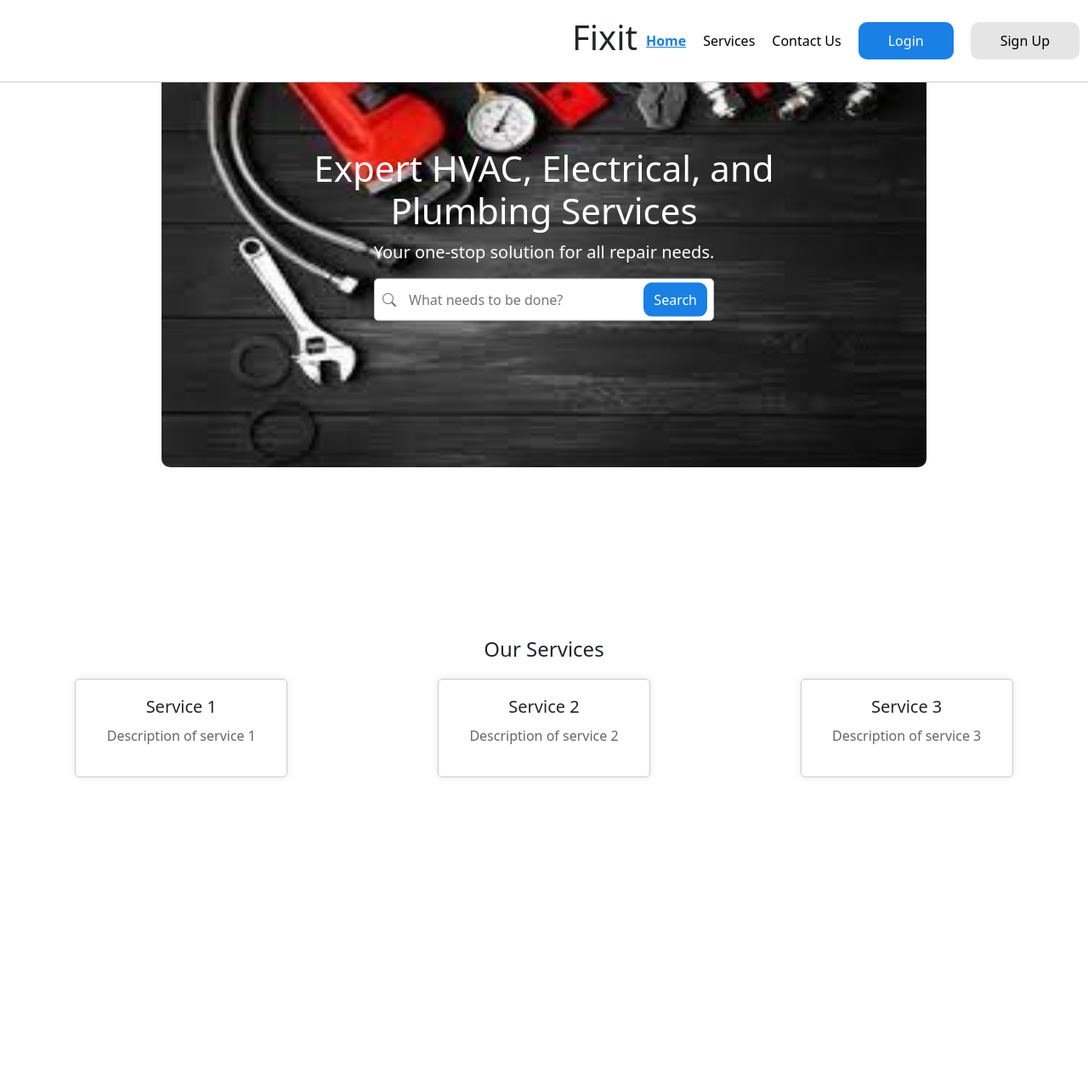
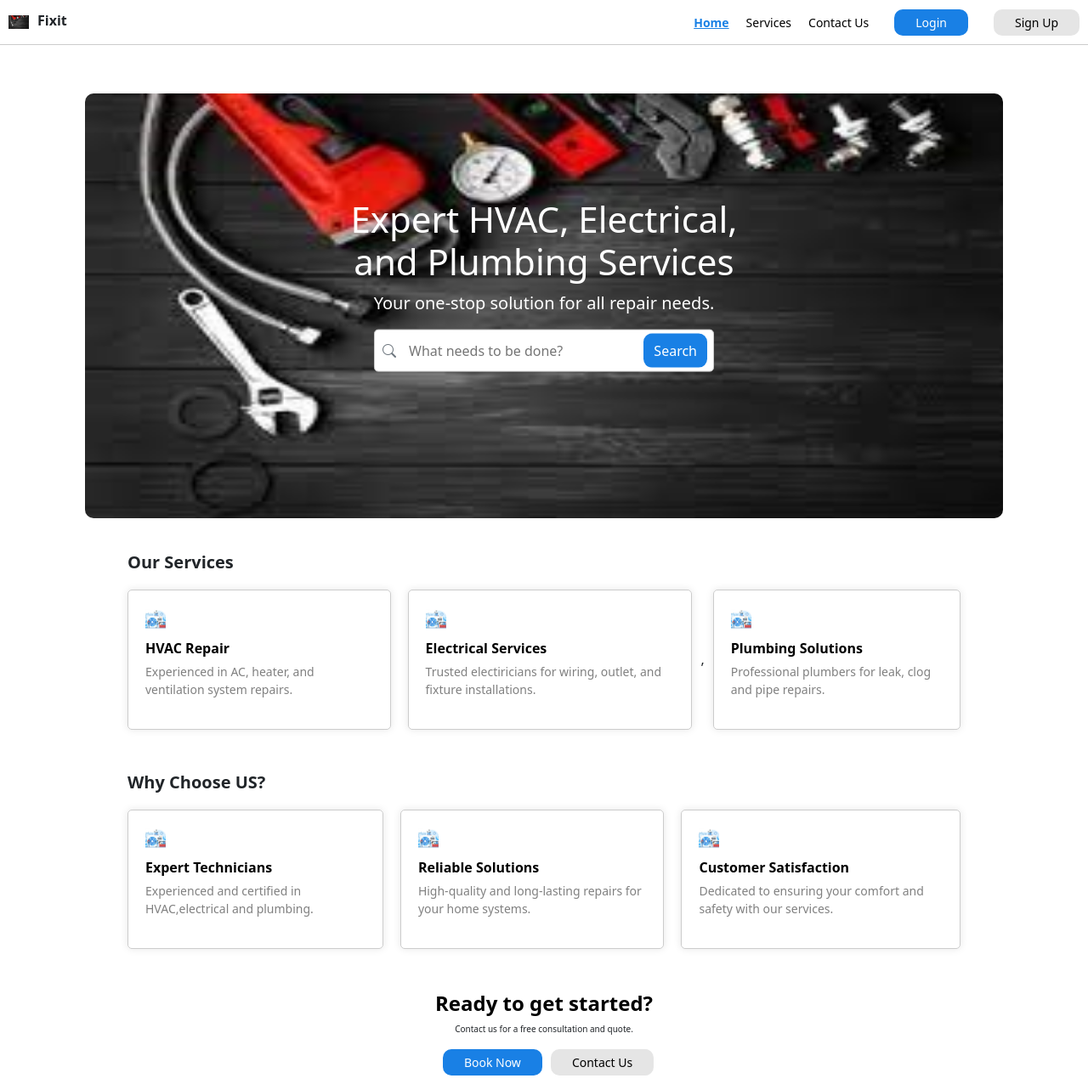
Before and after one commit to rajarajeswari10/TaskSchedulerApp, a React (Create React App) app in the folder frontend/: page / in a window 1280 px wide. Shown: the whole page at 85% size. Before the commit the page ends 955 px from the top, so only its background shows below. Built offline with nearby package versions, Linux system fonts and the light colour scheme.

Commit message:
Modfied-homepage
Added card component and formfield component and modified homepage

```diff
--- /dev/null
+++ b/frontend/src/components/auth/Card.jsx
@@ -0,0 +1,20 @@
+import React from 'react';
+
+const Card = (props) => {
+ const { icon,title, content } = props;
+
+ return (
+    <div className='homecard'>
+      <div className="card-content">
+        <div className="card-icon">
+            <img src={icon} alt="card image" style={{ width: '24px', height: '24px', objectFit: 'cover' }}/>
+        </div>
+        <p id='title-style'>{title}</p>
+        <p id='content-style'>{content}</p>
+
+      </div>
+    </div>
+ );
+}
+
+export default Card;
--- /dev/null
+++ b/frontend/src/components/auth/Forminput.jsx
@@ -0,0 +1,25 @@
+import React, { useState } from 'react';
+
+const FormInput = ({ type, name, placeholder, required, pattern, title, id }) => {
+ const [value, setValue] = useState('');
+
+ const handleChange = (e) => {
+    setValue(e.target.value);
+ };
+
+ return (
+    <input
+      type={type}
+      name={name}
+      id={id} // Use the id prop here
+      placeholder={placeholder}
+      required={required}
+      value={value}
+      onChange={handleChange}
+      pattern={pattern}
+      title={title}
+    />
+ );
+};
+
+export default FormInput;
--- a/frontend/src/components/auth/Home.jsx
+++ b/frontend/src/components/auth/Home.jsx
@@ -1,25 +1,34 @@
-import React, { useState, useEffect } from 'react';
+import React, { useState, useEffect , } from 'react';
 import { Link } from 'react-router-dom';
 import './../../styles/Home.css';
 import homepicture from './homepicture.jpeg';
+import hvacicon from './hvac.jpg';
+import Card from './Card';
 
 export default function Home() {
     const [activeSection, setActiveSection] = useState('home');
 
     useEffect(() => {
         const handleScroll = () => {
-            const scrollPosition = window.scrollY;
-            const section1 = document.getElementById('section1').offsetTop;
-            const section2 = document.getElementById('section2').offsetTop;
-            const section3 = document.getElementById('section3').offsetTop;
+            setActiveSection((previousActiveSection) => {
+                const scrollPosition = window.scrollY;
+                const section1 = document.getElementById('section1');
+                const section2 = document.getElementById('section2');
+                const section3 = document.getElementById('section3');
 
-            if (scrollPosition >= section1 && scrollPosition < section2) {
-                setActiveSection('section1');
-            } else if (scrollPosition >= section2 && scrollPosition < section3) {
-                setActiveSection('section2');
-            } else if (scrollPosition >= section3) {
-                setActiveSection('section3');
-            }
+                const section1Height = section1.offsetHeight;
+                const section2Height = section2.offsetHeight;
+                const section3Height = section3.offsetHeight;
+
+                if (scrollPosition >= section1.offsetTop && scrollPosition < section1.offsetTop + section1Height) {
+                    return 'section1';
+                } else if (scrollPosition >= section2.offsetTop && scrollPosition < section2.offsetTop + section2Height) {
+                    return 'section2';
+                } else if (scrollPosition >= section3.offsetTop && scrollPosition < section3.offsetTop + section3Height) {
+                    return 'section3';
+                }
+                return previousActiveSection;
+            });
         };
 
         window.addEventListener('scroll', handleScroll);
@@ -28,10 +37,15 @@ export default function Home() {
         };
     }, []);
 
+
     return (
-        <div>
+        <div >
             <div className='nav-container'>
-                <h1>Fixit</h1>
+                <div className="left-section">
+                <img src={homepicture} alt="card image"  />
+                <h2>Fixit</h2>
+                </div>
+                <div className="right-section">
                 <nav>
                     <a href="#section1" className={activeSection === 'section1' ? 'active' : ''}>Home</a>
                     <a href="#section2" className={activeSection === 'section2' ? 'active' : ''}>Services</a>
@@ -39,7 +53,9 @@ export default function Home() {
                     <Link to="/Login"><button className="login-btn">Login</button></Link>
                     <Link to="/Signup"><button className="signup-btn">Sign Up</button></Link>
                 </nav>
+                </div>
             </div>
+            <div className="home">
             <section id="section1">
                 <div className="image-container">
                     <img src={homepicture} alt="Image Description" className="background-image" />
@@ -57,31 +73,40 @@ export default function Home() {
 
             <section id="section2">
                 {/* Content for the Services section */}
-                <div className="services-container">
-                <h2>Our Services</h2>
+                <div className="whyus">
+                <h3>Our Services</h3>
                 <div className="card-container">
-                    {/* Card 1 */}
-                    <div className="card">
-                        <h3>Service 1</h3>
-                        <p>Description of service 1</p>
-                    </div>
-                    {/* Card 2 */}
-                    <div className="card">
-                        <h3>Service 2</h3>
-                        <p>Description of service 2</p>
-                    </div>
-                    {/* Card 3 */}
-                    <div className="card">
-                        <h3>Service 3</h3>
-                        <p>Description of service 3</p>
-                    </div>
+                <Card icon={hvacicon} title = "HVAC Repair" content="Experienced in AC, heater, and ventilation system repairs."/>
+                   <Card icon={hvacicon} title = "Electrical Services" content="Trusted electiricians for wiring, outlet, and fixture installations."/>,
+                   <Card icon={hvacicon} title = "Plumbing Solutions" content="Professional plumbers for leak, clog and pipe repairs."/>
                 </div>
             </div>
             </section>
 
             <section id="section3">
+                {/* <div className='services-container'> */}
+                <div className="whyus">
+                    <h3>Why Choose US?</h3>
+                <div className='card-container'>
+                   <Card icon={hvacicon} title = "Expert Technicians" content="Experienced and certified in HVAC,electrical and plumbing."/>
+                   <Card icon={hvacicon} title = "Reliable Solutions" content="High-quality and long-lasting repairs for your home systems."/>
+                   <Card icon={hvacicon} title = "Customer Satisfaction" content="Dedicated to ensuring your comfort and safety with our services."/>
+
+                </div>
+                </div>
 
             </section>
+            <div className="home-footer">
+                <h4 id="ready-text">Ready to get started?</h4>
+                <p id="ready-desc">
+                    Contact us for a free consultation and quote.
+                </p>
+                <div className="contact-us-btn">
+                <Link to="/Login"><button className="login-btn">Book Now</button></Link>
+                    <Link to="/Signup"><button className="signup-btn">Contact Us</button></Link>
+                </div>
+            </div>
+            </div>
         </div>
     );
 }
--- a/frontend/src/components/auth/Signup.jsx
+++ b/frontend/src/components/auth/Signup.jsx
@@ -1,5 +1,6 @@
 import { Link } from "react-router-dom";
 import React, { useState } from 'react';
+import FormInput from "./Forminput";
 //import axios from "axios";
 
 export default function Signup() {
@@ -54,12 +55,74 @@ const handleConfirmPasswordChange = (value) => {
       <div className="form">
         <div className="register">
         <form onSubmit={registration}>
-              <input type="email" id="email" placeholder="Enter Email" required value={email} onChange={(e) => handleEmailChange(e.target.value)} pattern="[a-z0-9._%+-]+@[a-z0-9.-]+\.[a-z]{2,}$" title="Enter valid email" /><br /><br />
-              <input type="text" id="firstname" placeholder="Enter First Name" required value={firstName} onChange={(e) =>  handleFirstnameChange(e.target.value)} pattern='^[A-za-z]+$' title="Enter only alphabets" /><br /><br />
-              <input type="text" id="lastname" placeholder="Enter Last Name" required value={lastName} onChange={(e) =>  handleLastnameChange(e.target.value)} pattern='^[A-za-z]+$' title="Enter only alphabets" /><br /><br />
-              <input type="text" id="mobileNumber" placeholder="Enter Mobilenumber" required value={mobileNumber} onChange={(e) => handleMobileChange(e.target.value)} pattern="^(?:(?:\+|0{0,2})91(\s*[\-]\s*)?|[0]?)?[6789]\d{9}$" title="Enter valid phone number"/><br /><br />
-              <input type="password" id="password" placeholder="Password" value={password} onChange={(e) => handlePasswordChange(e.target.value)} pattern="(?=.*\d)(?=.*[a-z])(?=.*[A-Z]).{8,}" title="Must contain at least one number and one uppercase and lowercase letter, and at least 8 or more characters" required /><br /><br />
-             <input type="password" id="confirmPassword" placeholder="Confirm Password" onChange={(e) => handleConfirmPasswordChange(e.target.value)} required /><br /><br />
+          <FormInput
+          type='email'
+          placeholder='Enter Email'
+          required
+          pattern='[a-z0-9._%+-]+@[a-z0-9.-]+\.[a-z]{2,}$'
+          title="Enter valid email"
+          id='email'
+          value={email}
+          onChange ={(e) => handleEmailChange(e.target.value)}
+          />
+          <br /> <br />
+          <FormInput
+          type='text'
+          placeholder='Enter First Name'
+          required
+          pattern='^[A-za-z]+$'
+          title="Enter only alphabets"
+          id='firstname'
+          onChange={(e) =>  handleFirstnameChange(e.target.value)}
+          value={firstName}
+          />
+          <br /> <br />
+
+          <FormInput
+          type='text'
+          placeholder='Enter Last Name'
+          required
+          pattern='^[A-za-z]+$'
+          title="Enter only alphabets"
+          id='lasttname'
+          onChange={(e) =>  handleFirstnameChange(e.target.value)}
+          value={lastName}
+          />
+          <br /> <br />
+
+          <FormInput
+          type='text'
+          placeholder='Enter Mobile Number'
+          required
+          pattern='^[A-za-z]+$'
+          title="Enter valid phone number"
+          id='mobileNumber'
+          onChange={(e) => handleMobileChange(e.target.value)}
+          value={mobileNumber}
+          />
+          <br /> <br />
+
+
+
+          <FormInput
+          type='password'
+          placeholder='Password'
+          required
+          pattern='(?=.*\d)(?=.*[a-z])(?=.*[A-Z]).{8,}'
+          title="Must contain at least one number and one uppercase and lowercase letter, and at least 8 or more characters."
+          id='password'
+          onChange={(e) => handlePasswordChange(e.target.value)}
+          />
+          <br /> <br />
+
+          <FormInput
+          type='password'
+          placeholder='Confirm password'
+          required
+          id='confirmPassword'
+          onChange={(e) => handleConfirmPasswordChange(e.target.value)}
+          />
+          <br /> <br />
             <button type="submit" id="submitButton"> Register </button>
           </form>
         </div>
--- a/frontend/src/styles/Home.css
+++ b/frontend/src/styles/Home.css
@@ -1,8 +1,8 @@
 .nav-container  {
     display: flex;
-    justify-content: flex-end;
+    justify-content: space-between;
     align-items: center;
-    padding: 20px 0px;
+    padding: 10px 0px;
     border-bottom: 1px solid #ccc;
     width: 100%;
     position: fixed;
@@ -10,28 +10,62 @@
     background-color: #fff;
 }
 
-.nav-container  a {
+.left-section {
+    display: flex;
+    align-items: center;
+
+}
+
+.left-section h2{
+    padding: 0px 20px 0px 5px;
+    text-align: center;
+    font-size: 16px;
+    font-weight: 600;
+    margin-top: 5px;
+}
+
+.left-section img{
+    margin: 0px 5px 0px 10px;
+    width: 24px;
+    height: 24px;
+    object-fit: contain;
+
+}
+
+.right-section {
+    display: flex;
+    align-items: center;
+    gap: 15px; /* Adjust the gap between links as needed */
+}
+
+
+
+.right-section  a {
     color: black;
     text-decoration: none;
     margin-right: 15px;
     margin-top: 20px;
     margin: 0 10px;
+    font-size: 14px;
 }
 
-.nav-container  a.active {
+.right-section  a.active {
     color: #1980E5; /* Change the color of the active link */
     font-weight: bold; /* Make the active link bold */
     text-decoration: underline; /* Underline the active link */
 }
 
 .login-btn {
+    font-size: 14px;
     background-color: #1980E5;
     color: white;
     border: none;
-    padding: 10px 35px;
+    padding: 5px 25px;
     border-radius: 10px;
     cursor: pointer;
-    /* margin-right: 15px;  */
+    text-align: center;
+    margin-left: 10px;
+    margin-right: 10px;
 }
 
 .login-btn:hover {
@@ -39,18 +73,20 @@
 }
 
 .signup-btn {
+    font-size: 14px;
     background-color: #E5E5E5;
     color: black;
     border: none;
-    padding: 10px 35px;
+    padding: 5px 25px;
     border-radius: 10px;
     cursor: pointer;
+    text-align: center;
+
 }
 
 .image-container {
     position: relative;
     text-align: center;
-
 }
 
 
@@ -58,7 +94,7 @@
     margin-top: 50px;
     max-width: 100%;
     height: auto;
-    width: 900px;
+    width: 1100px;
     height: 500px;
     border-radius: 10px;
 }
@@ -119,22 +155,24 @@
 }
 
 .services-container {
-    text-align: center;
+    /* text-align: center;  */
     margin-top: 200px;
     margin-bottom: 40px;
 
 }
 
-.services-container h2 {
+.services-container h3 {
     /* margin-top: 200; */
     font-size: 24px;
-    margin-bottom: 20px;
+    margin: 0px 10px;
 }
 
 .card-container {
     display: flex;
-    justify-content: space-around;
-    margin-top: 20px;
+    /* justify-content: center; */
+    align-items: center;
+    align-content: flex-start;
+    margin: 0px 40px 0px 40px;
 }
 
 .card {
@@ -154,3 +192,80 @@
     font-size: 16px;
     color: #666;
 }
+
+
+.homecard {
+    display: flex;
+    flex-direction: column;
+    padding: 20px;
+    border: 1px solid #ccc;
+    border-radius: 5px;
+    box-shadow: 0 0 10px rgba(0, 0, 0, 0.1);
+    margin: 10px; /* Add margin for spacing */
+   }
+
+   .card-content {
+    display: flex;
+    flex-direction: column;
+   }
+
+   .homecard h4 {
+    font-size: 20px;
+
+   }
+
+   .homecard p {
+    font-size: 16px;
+    color: #666;
+   }
+
+   .card-icon {
+    margin-bottom: 10px; /* Add space below the image */
+   }
+
+   .whyus h3{
+    font-size: 20px;
+    margin: 10px  50px;
+    font-weight: 600;
+   }
+
+   .homecard #title-style{
+    font-size: 16px;
+    font-weight: 600;
+    color: black;
+    margin-bottom: 5px;
+   }
+
+   .homecard #content-style {
+    font-size: 14px;
+    font-weight: 300;
+    color: gray;
+   }
+
+   .home {
+    padding: 60px 100px 10px 100px;
+   }
+
+   .whyus {
+    margin: 40px 0px 40px 0px;
+   }
+
+   .home-footer {
+    text-align: center;
+   }
+
+   .home-footer #ready-text{
+    font-size: 24px;
+    font-weight: bold;
+    color: black;
+   }
+
+   .home-footer p{
+    font-size: 10px;
+   }
+
+   .contact-us-btn {
+    display: flex;
+    justify-content: center;
+    align-items: center;
+   }
```
Also changed, not shown: frontend/src/components/auth/hvac.jpg (added).
